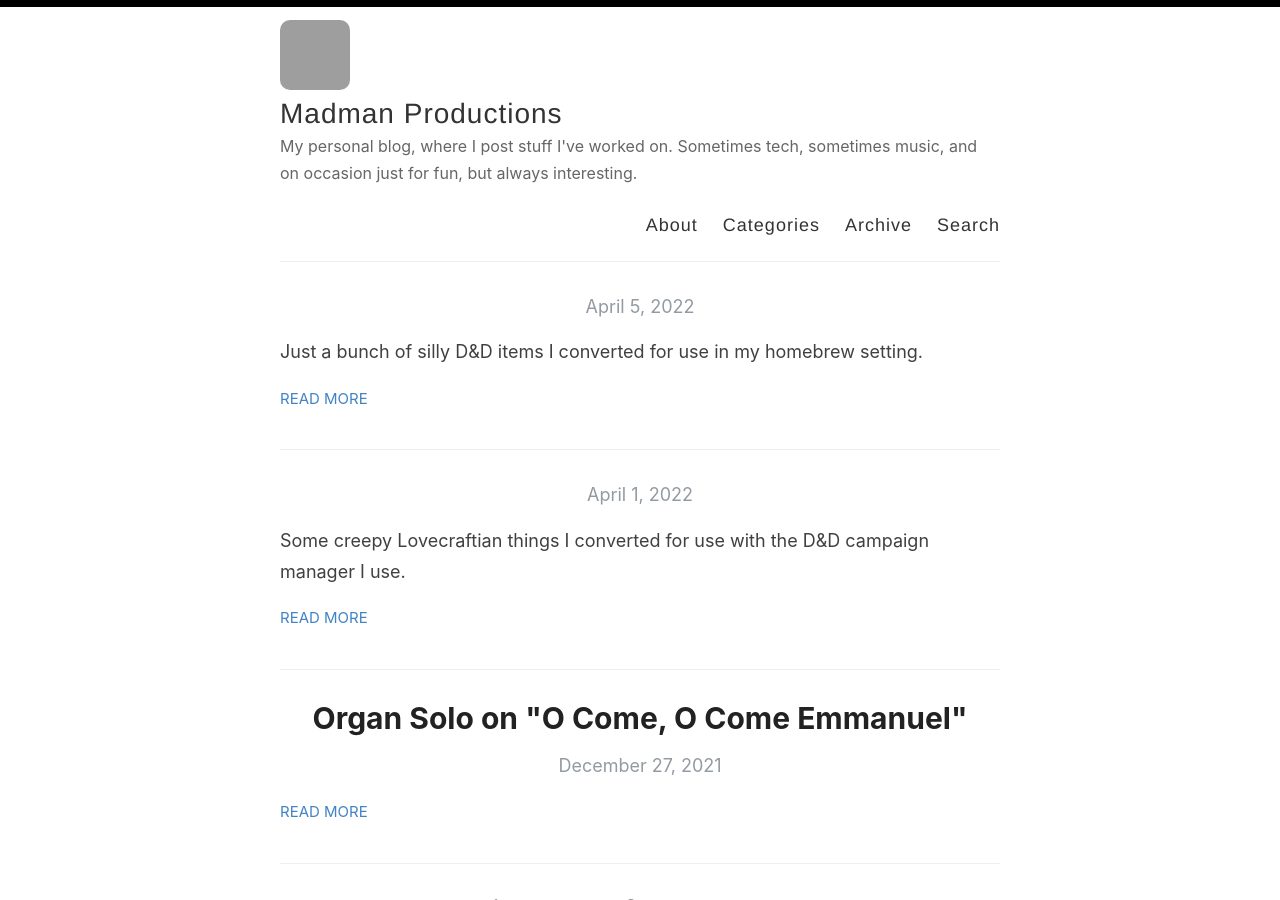
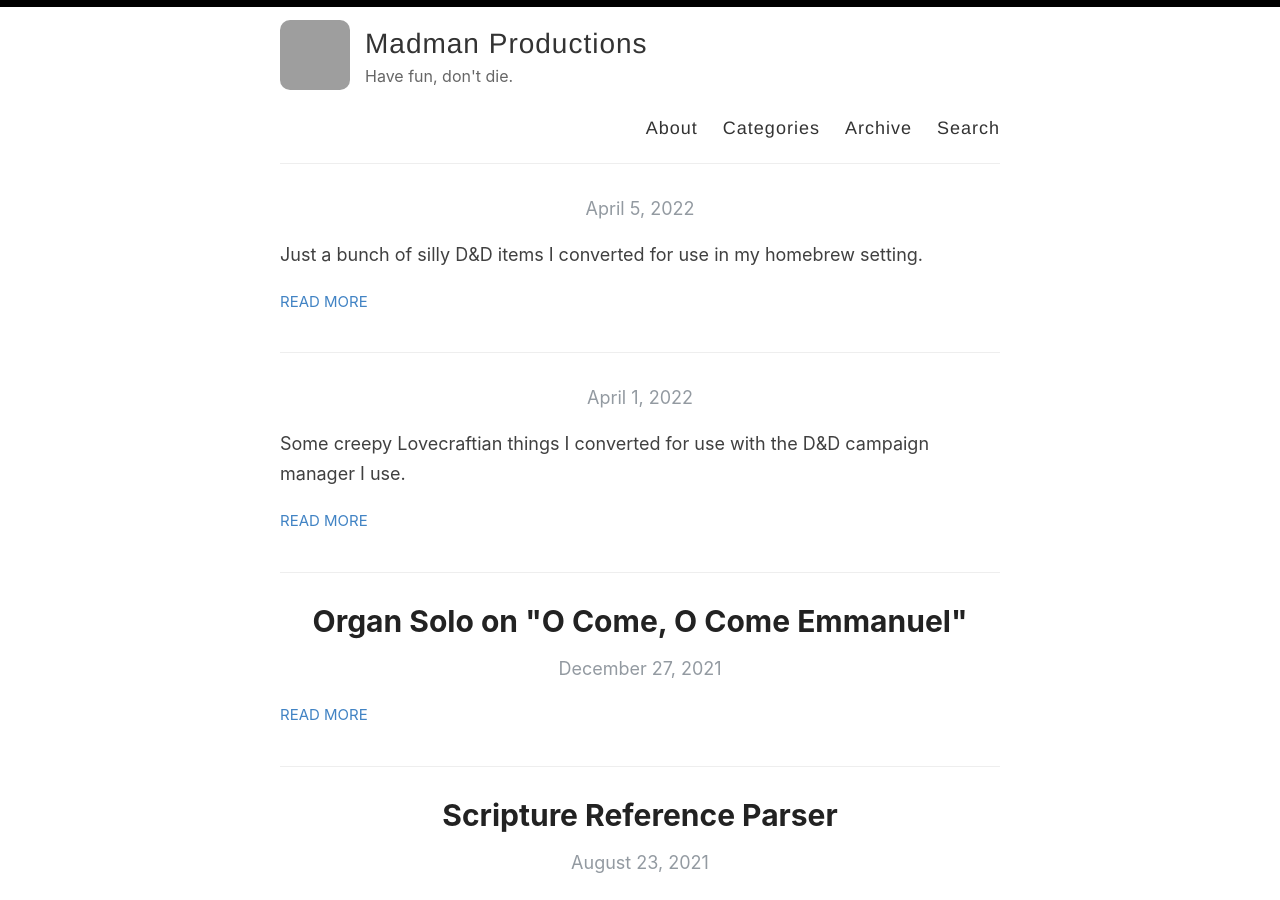
Before and after one commit to jpcranford/jpcranford.github.io, a Jekyll site: the page built from index.html, in a window 1280 px wide and 900 px high. Built offline with Jekyll 4.4.1, drawn with Linux system fonts in a browser that asks for light colours; the list of posts is cut into pages by our own code; grey boxes are pictures that could not be loaded.

Commit message:
Change site description

```diff
--- a/_config.yml
+++ b/_config.yml
@@ -9,7 +9,7 @@ name: Madman Productions
 author: J.P. Cranford
 
 # Short bio or description (displayed in the header)
-description: My personal blog, where I post stuff I've worked on. Sometimes tech, sometimes music, and on occasion just for fun, but always interesting.
+description: Have fun, don't die.
 
 # URL of your avatar or profile pic (you could use your GitHub profile pic)
 avatar: https://avatars.githubusercontent.com/u/21347202?v=4
```
Also changed, not shown: _pages/about.md (+2 -0 lines).
